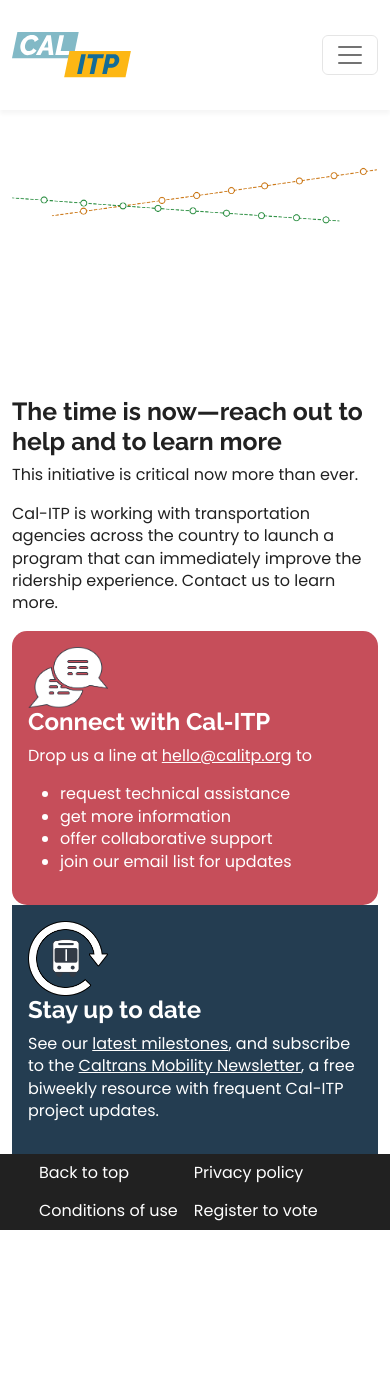
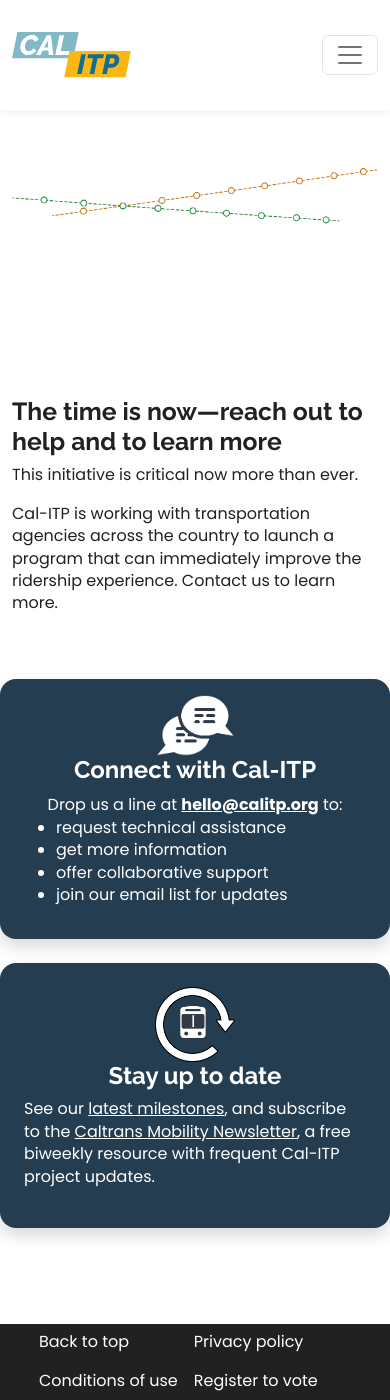
Before and after one commit to cal-itp/calitp.org, a Jekyll site: the page built from src/index.html, in a window 390 px wide and 1400 px high, scrolled down 5566 px. Built offline with Jekyll 4.4.1, drawn with Linux system fonts in a browser that asks for light colours; before the commit the page ends 6796 px from its top, so only the background shows below that.

Commit message:
chore: rebase

```diff
--- a/src/index.html
+++ b/src/index.html
@@ -213,37 +213,37 @@
   </div>
 </section>
 
-<section id="lastminute">
-  <section id="connect" class="box">
-    <section class="blob">
+<section class="row justify-content-md-center mt-5 mb-5 pb-5">
+  <div class="background-slate-5 shadow p-3 p-md-4 col-md-4 col-12 rounded rounded-4 text-center">
     <picture><img
         src="images/connect.png"
         alt="Two thought bubbles with dashes of various lengths, meant to represent words in a conversation"
         width="80" /></picture>
     <h3 class="text-white">Connect with Cal-ITP</h3>
-      <p class="text-white">Drop us a line at
+    <span class="text-white">Drop us a line at
       <a
         rel="noreferrer"
         target="_blank"
+        class="fw-bolder text-white"
         href="mailto:hello@calitp.org">hello@calitp.org</a>
-        to</p>
-      <ul>
-        <li class="text-white">request technical assistance</li>
-        <li class="text-white">get more information</li>
-        <li class="text-white">offer collaborative support</li>
-        <li class="text-white">join our email list for updates</li>
+      to:</span>
+    <ul class="text-center ms-2 ms-md-4 ms-lg-5">
+      <li class="text-white text-start">request technical assistance</li>
+      <li class="text-white text-start">get more information</li>
+      <li class="text-white text-start">offer collaborative support</li>
+      <li class="text-white text-start">join our email list for updates</li>
     </ul>
-    </section>
-  </section>
-
-  <section id="update">
-    <section class="blob">
+  </div>
+  <div class="col-md-auto">
+    &nbsp;
+  </div>
+  <div class="background-slate-5 shadow p-4 col-md-4 col-12 rounded rounded-4 text-center">
     <picture><img
         src="images/stay-up-to-date.png"
         alt="A bus nearly surrounded by a semicircular arrow, meant to indicate that transit content is being refreshed"
         width="80" /></picture>
     <h3 class="text-white">Stay up to date</h3>
-      <p class="text-white">
+    <p class="text-white text-start">
       See our
       <a
         class="text-white"
@@ -256,6 +256,5 @@
         rel="noreferrer"
         target="_blank">Caltrans Mobility Newsletter</a>, a free biweekly resource with frequent Cal-ITP project updates.
     </p>
+  </div>
 </section>
-  </section>
-</section>
--- a/src/stylesheets/main.css
+++ b/src/stylesheets/main.css
@@ -17,6 +17,10 @@
   --calitp-red-4: rgb(192, 63, 77); /* #c03f4d */
   --calitp-red-5: rgb(160, 46, 59); /* #a02e3b */
   --calitp-slate-5: rgb(36, 61, 81); /* #243d51 */
+}
+
+.background-slate-5 {
+  background-color: var(--calitp-slate-5);
 }
 
 h1,
@@ -249,7 +253,7 @@
   padding-top: 80px;
 }
 
-#lastminute #connect {
+<<<<<<< HEAD #lastminute #connect {
   background-color: #c64e5a;
   background-image: initial;
 }
@@ -301,7 +305,7 @@
   padding-left: 15px;
 } */
 
-.right-callout {
+=======>>>>>>>38a8be3 (refactor(home): create bg-slate class, use for sections) .right-callout {
   max-width: 700px;
 }
 
@@ -339,14 +343,6 @@
   .callout picture img {
     width: 100px;
   }
-  /* #lastminute {
-    grid-template-rows: repeat(2, min-content);
-    grid-template-columns: 1fr;
-    grid-gap: 2em;
-    justify-items: center;
-    margin-top: 5em;
-    margin-bottom: 5em;
-  } */
   #details #enabling-contactless-payment {
     background-color: var(--calitp-red-4);
     background-image: initial;
@@ -360,17 +356,6 @@
     background-color: var(--calitp-purple-4);
     background-image: initial;
   }
-<<<<<<< HEAD
-  #lastminute #connect {
-    background-color: var(--calitp-slate-5);
-    background-image: initial;
-  }
-  #lastminute #update {
-    background-color: var(--calitp-slate-5);
-    background-image: initial;
-  }
-=======
->>>>>>> 9563986 (feat(home): first pass at removing image, css)
 }
 
 @media (max-width: 768px) {
@@ -416,18 +401,6 @@
   }
   #details .box {
     width: 100%;
-  }
-  /* #lastminute {
-    margin-left: 5vw;
-    margin-right: 5vw;
-  }
-  #lastminute .box {
-    width: 100%;
-    border-radius: 15px;
-  } */
-
-  .blob {
-    padding: 1em;
   }
 }
 
```
Also changed, not shown: src/_includes/footer.html (+21 -4 lines). Lines whose indentation alone changed are shown as unchanged.
